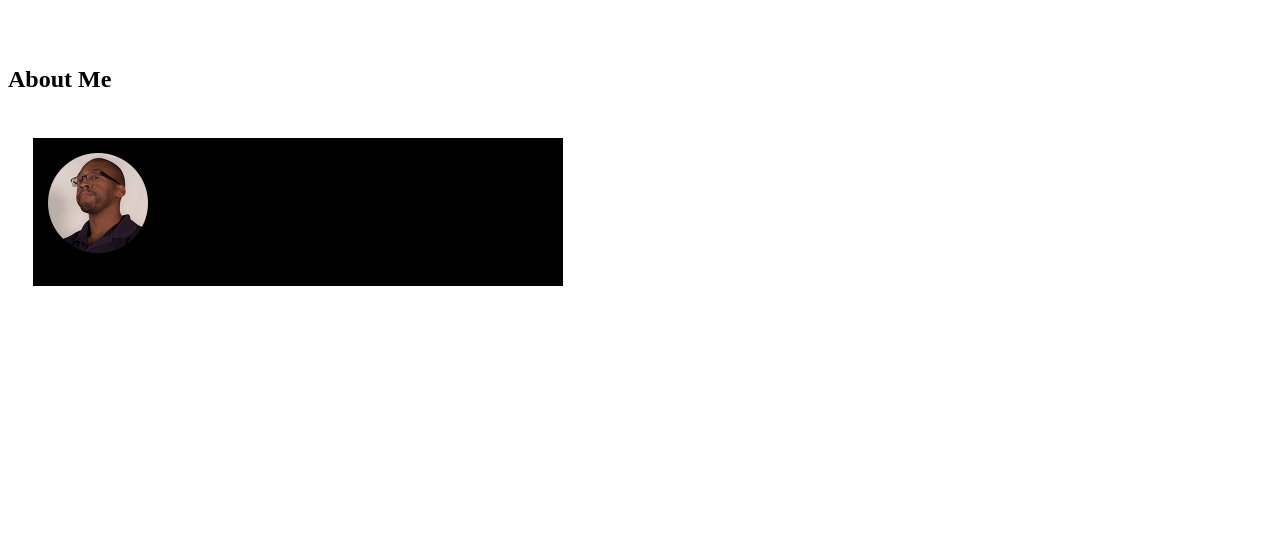
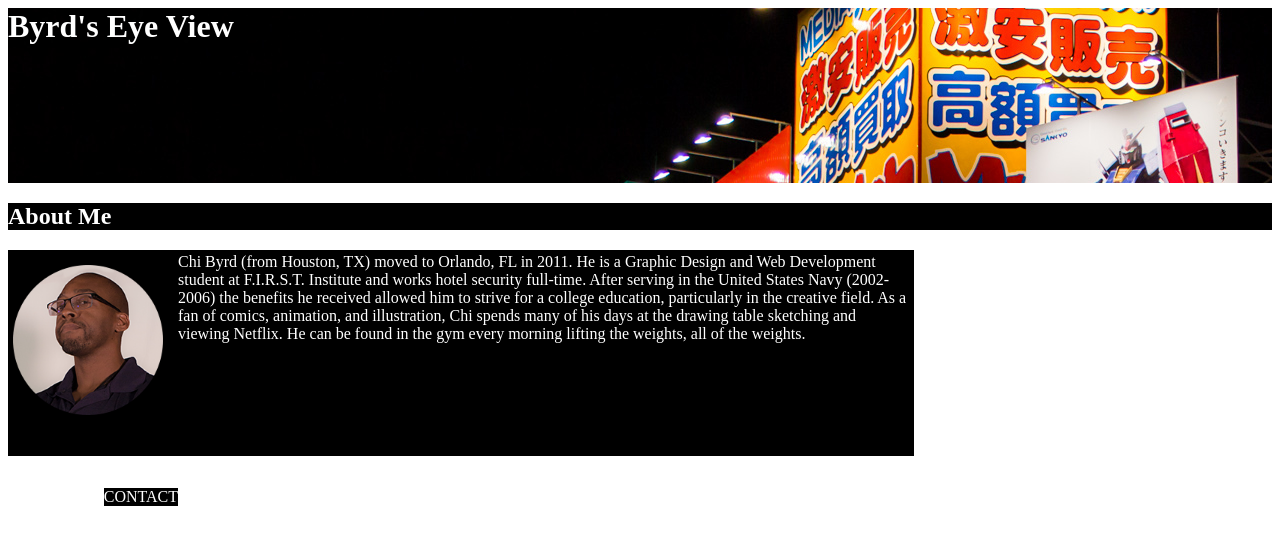
Before and after one commit to ByrdmanCodes/portfolio, a PHP site: page / in a window 1280 px wide. Shown: the top 545 px of the page. Run offline with PHP 8.4, Linux system fonts and the light colour scheme.

Commit message:
update all files

```diff
--- a/Assets/CSS/Style/style.css
+++ b/Assets/CSS/Style/style.css
@@ -1,5 +1,16 @@
+
 body {
     background-color: white;
+}
+
+header {
+    background-image: url("../../IMG/Akihabara01.jpg");
+    height: 175px;
+    position: relative;
+}
+
+.header {
+    color: white;
 }
 
 h2 {
@@ -7,13 +18,38 @@
 
 }
 
-
+.hcolor {
+    color: white
+}
 
 img {
+    margin-top: 15px;
+    margin-bottom: 5px;
+    margin-left: 5px;
+    margin-right: 10px;
+}
+
+.textcolor {
+    color: white;
+    background-color: 000000;
+    border: 3px solid black;
+    height: 200px;
+    width: 900px;
+    margin-right: 5px;
+}
+
+div {
+    float: left;
+    width: 170px;
+    margin-top: 0px;
+    padding: 0px;
+    border: 0px solid black;
+    text-align: left;
+}
+
+.contact {
     float: right;
-    width: 120px;
-    margin: 0 0 15px 20px;
-    padding: 15px;
-    border: 1px solid black;
-    text-align: center;
+    color: white;
+    background-color: black
+
 }
--- a/index.html
+++ b/index.html
@@ -2,32 +2,27 @@
 <html>
 <head>
 <title>Byrd's Eye View</title>
+
+    <link rel="stylesheet" href="Assets/CSS/Style/style.css">
+
 </head>
-
-    <style>
-
-        div {
-    float: left;
-    background-color: black;
-    width: 500px;
-    border: 0px;
-    padding: 15px;
-    margin: 25px;
-}
-
-    </style>
 
 <body>
 
-<header><h1><font color="white">Byrd's Eye View</font></h1></header>
+<header><h1 class="header">Byrd's Eye View</h1></header>
 
 
-<h2>About Me</h2>
+<h2 class="hcolor">About Me</h2>
 
-    <div><img src="Assets/IMG/Profile01.png" alt="Chi Byrd" style="width:100px;height:100px;"><br>Chi Byrd</div>
+    <div>
+<img src="Assets/IMG/Profile01.png" width="150" height="150"><br>CSS is fun!
+</div>
 
-<p><font color="white">Chi Byrd (from Houston, TX) moved to Orlando, FL in 2011. He is a Graphic Design and Web Development student at F.I.R.S.T. Institute and works hotel security full-time. After serving in the United States Navy (2002-2006) the benefits he received allowed him to strive for a college education, particularly in the creative field. As a fan of comics, animation, and illustration, Chi spends many of his days at the drawing table sketching and viewing Netflix. He can be found in the gym every morning lifting the weights, all of the weights.</font>
+<p class="textcolor">Chi Byrd (from Houston, TX) moved to Orlando, FL in 2011. He is a Graphic Design and Web Development student at F.I.R.S.T. Institute and works hotel security full-time. After serving in the United States Navy (2002-2006) the benefits he received allowed him to strive for a college education, particularly in the creative field. As a fan of comics, animation, and illustration, Chi spends many of his days at the drawing table sketching and viewing Netflix. He can be found in the gym every morning lifting the weights, all of the weights.
 </p>
+
+    <div><p class="contact">
+        CONTACT</p></div>
 
 <footer></footer>
 </body>
```
Also changed, not shown: Assets/IMG/Akihabara01.jpg (added), Assets/IMG/BowlingAlley_r1.jpg (deleted), Assets/IMG/BowlingAlley_r7.jpg (deleted), Assets/IMG/BowlingAlley_web.jpg (deleted), Assets/IMG/EliCard.jpg (deleted).
